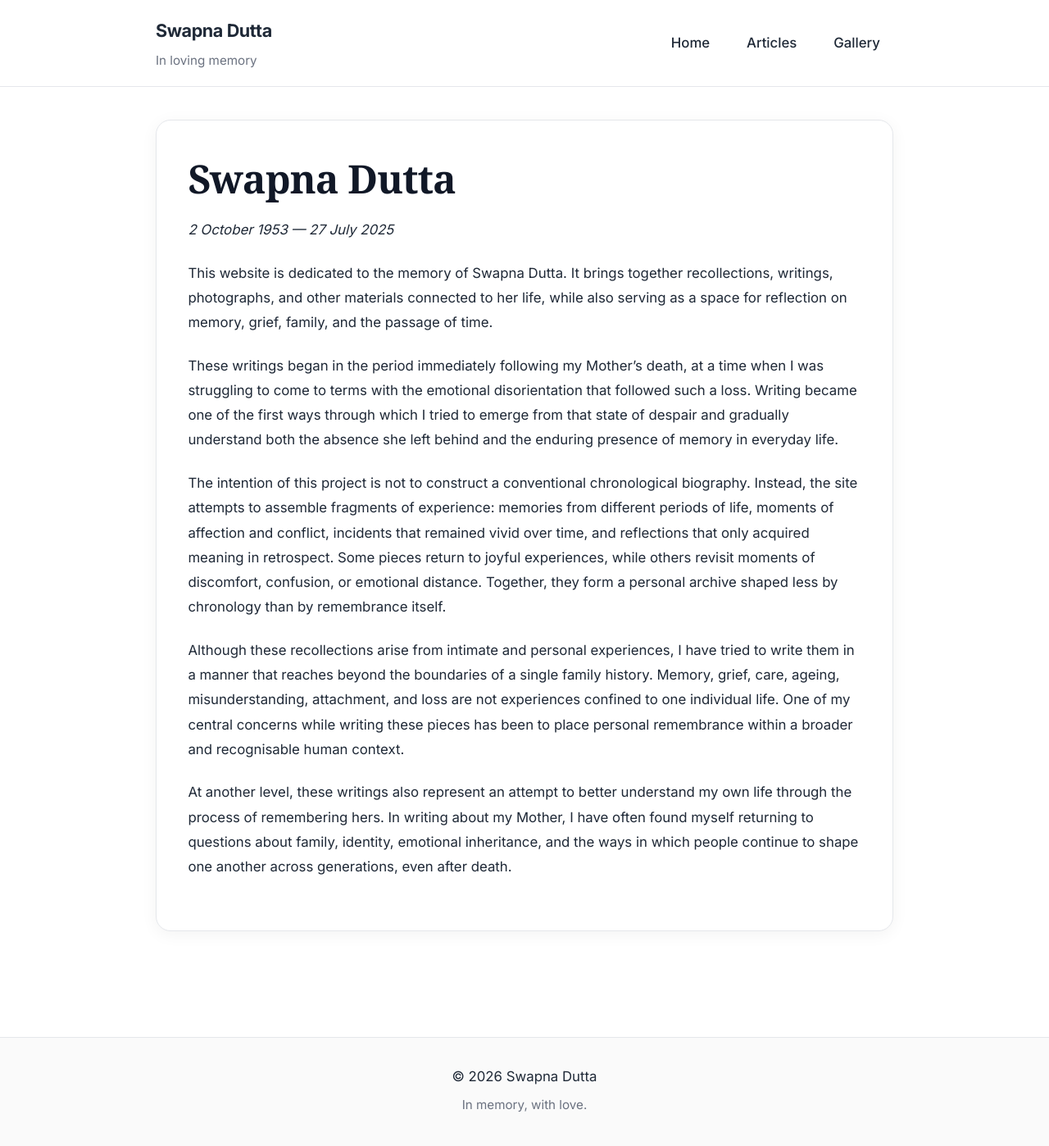
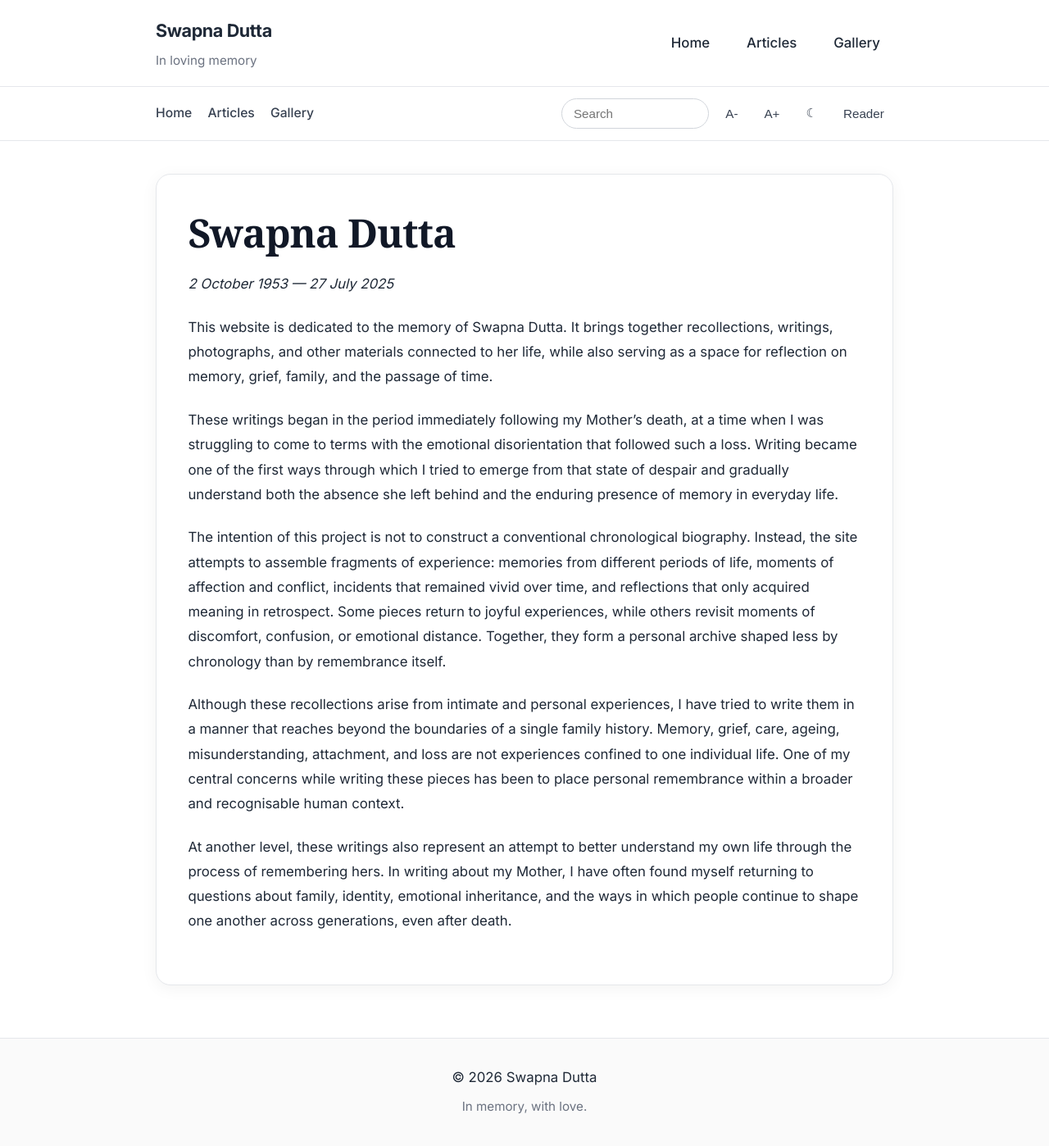
Before and after one commit to titodutta/swapnadutta, a Jekyll site: the page built from index.md, in a window 1280 px wide and 1400 px high. Shown: the whole window at 82% size. Built offline with Jekyll 4.4.1, drawn with Linux system fonts in a browser that asks for light colours.

Commit message:
Update default.html

```diff
--- a/_layouts/default.html
+++ b/_layouts/default.html
@@ -31,6 +31,8 @@
 
   {% include header.html %}
 
+  {% include navbar.html %}
+
   <main id="main-content" class="site-main">
 
     <div class="container">
```
